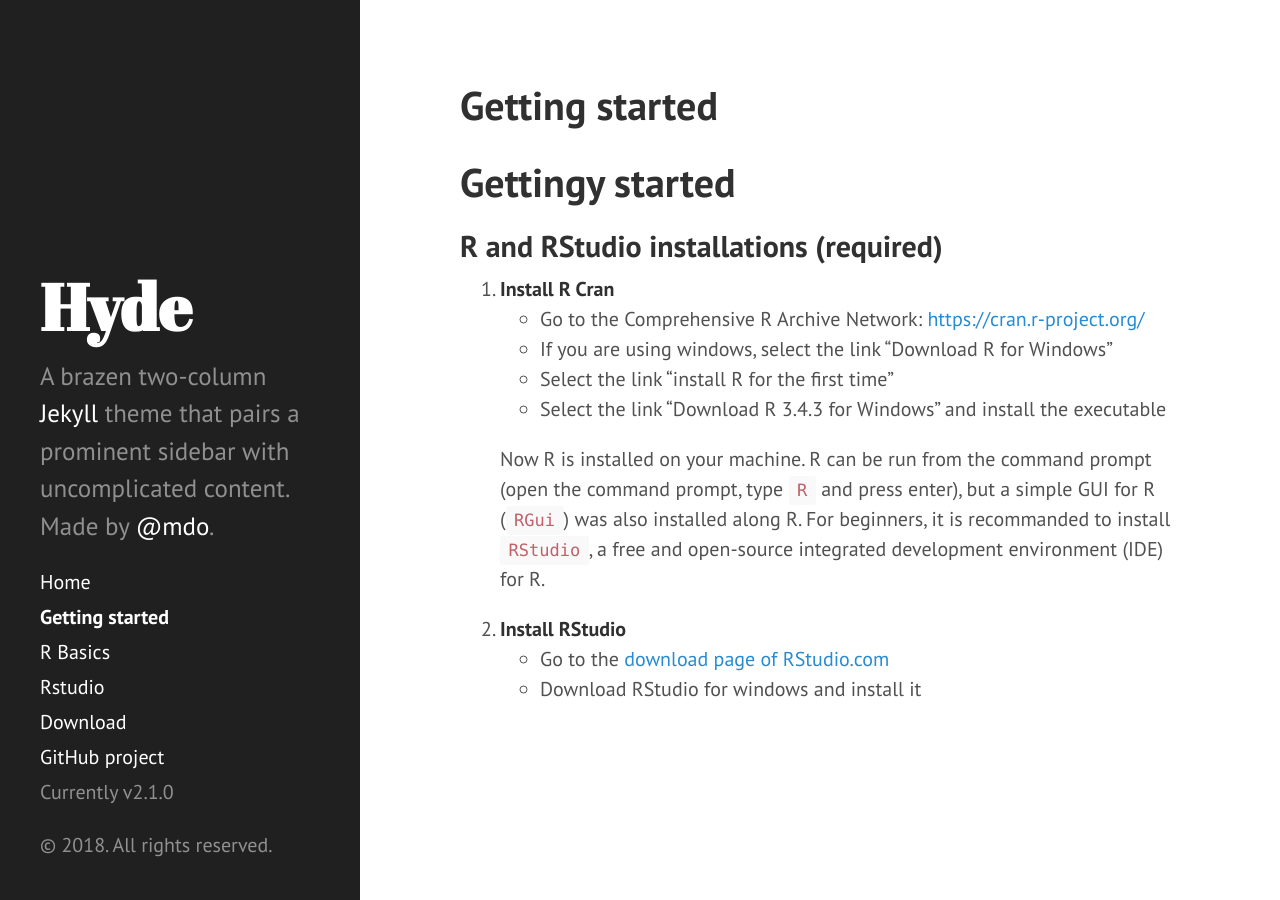
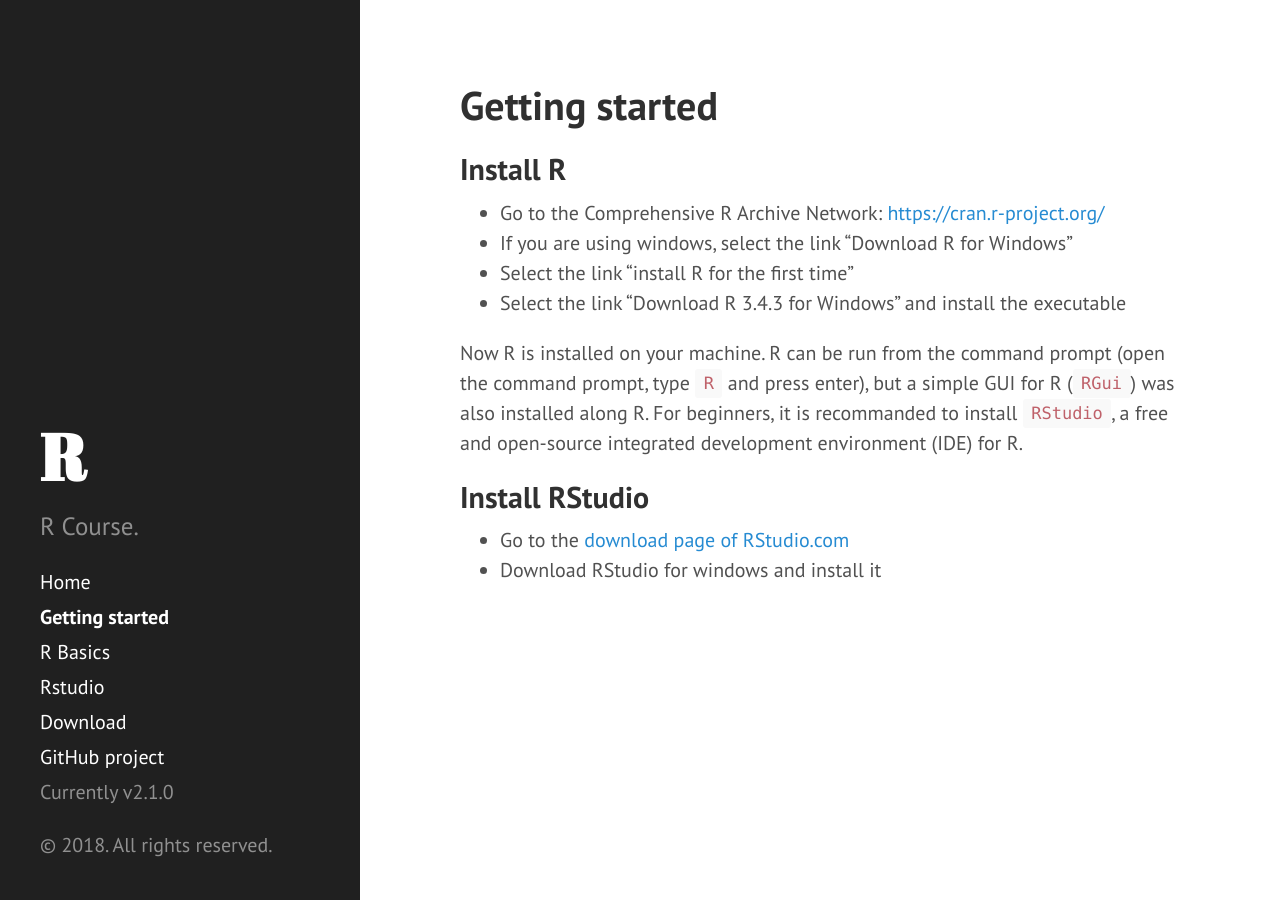
Before and after one commit to emanuelhuber/Rcourse, a Jekyll site: the page built from 01_gettingstarted.md, in a window 1280 px wide. Built offline with Jekyll 4.4.1, drawn with Linux system fonts in a browser that asks for light colours; Markdown is read by kramdown in place of the engine named in the settings.

Commit message:
add new pages

```diff
--- a/01_gettingstarted.md
+++ b/01_gettingstarted.md
@@ -3,19 +3,18 @@
 title: Getting started
 ---
 
-# Gettingy started
 
-## R and RStudio installations (required)
+## Install R
 
-1. **Install R Cran**
-   - Go to the Comprehensive R Archive Network: [https://cran.r-project.org/](https://cran.r-project.org/)
-   - If you are using windows, select the link "Download R for Windows"
-   - Select the link "install R for the first time"
-   - Select the link "Download R 3.4.3 for Windows" and install the executable
+- Go to the Comprehensive R Archive Network: [https://cran.r-project.org/](https://cran.r-project.org/)
+- If you are using windows, select the link "Download R for Windows"
+- Select the link "install R for the first time"
+- Select the link "Download R 3.4.3 for Windows" and install the executable
 
-   Now R is installed on your machine. R can be run from the command prompt (open the command prompt, type `R` and press enter), but a simple GUI for R (`RGui`) was also installed along R. For beginners, it is recommanded to install `RStudio`, a free and open-source integrated development environment (IDE) for R.
+Now R is installed on your machine. R can be run from the command prompt (open the command prompt, type `R` and press enter), but a simple GUI for R (`RGui`) was also installed along R. For beginners, it is recommanded to install `RStudio`, a free and open-source integrated development environment (IDE) for R.
 
 
-2. **Install RStudio**
-    - Go to the [download page of RStudio.com](https://www.rstudio.com/products/rstudio/download/#download)
-    - Download RStudio for windows and install it
+## Install RStudio
+
+- Go to the [download page of RStudio.com](https://www.rstudio.com/products/rstudio/download/#download)
+- Download RStudio for windows and install it
--- a/_config.yml
+++ b/_config.yml
@@ -6,9 +6,9 @@
 permalink:        pretty
 
 # Setup
-title:            Hyde
-tagline:          'A Jekyll theme'
-description:      'A brazen two-column <a href="http://jekyllrb.com" target="_blank">Jekyll</a> theme that pairs a prominent sidebar with uncomplicated content. Made by <a href="https://twitter.com/mdo" target="_blank">@mdo</a>.'
+title:            R
+tagline:          "J'aime les bananes"
+description:      'R Course.'
 url:              https://emanuelhuber.github.io/Rcourse/
 baseurl:          /Rcourse
 
```
Also changed, not shown: 02_Rbasics.md (+9 -3 lines).
